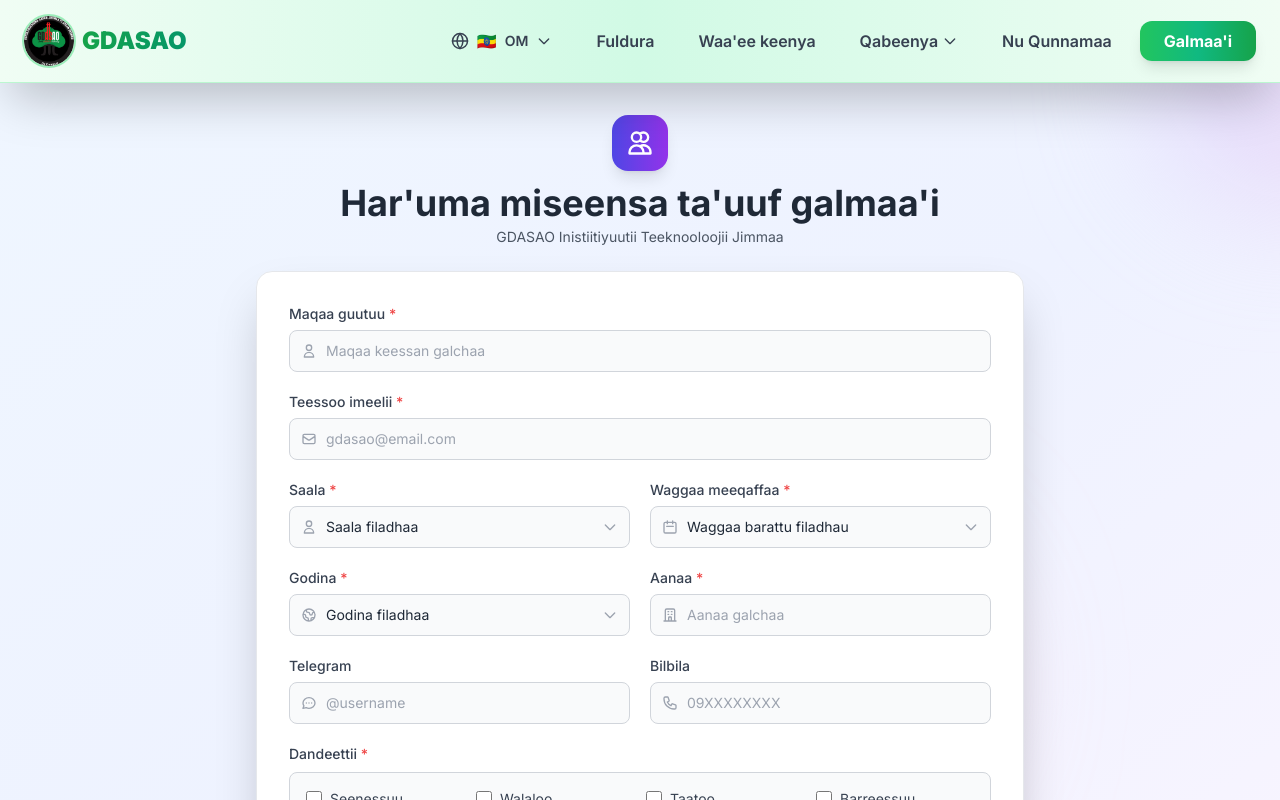
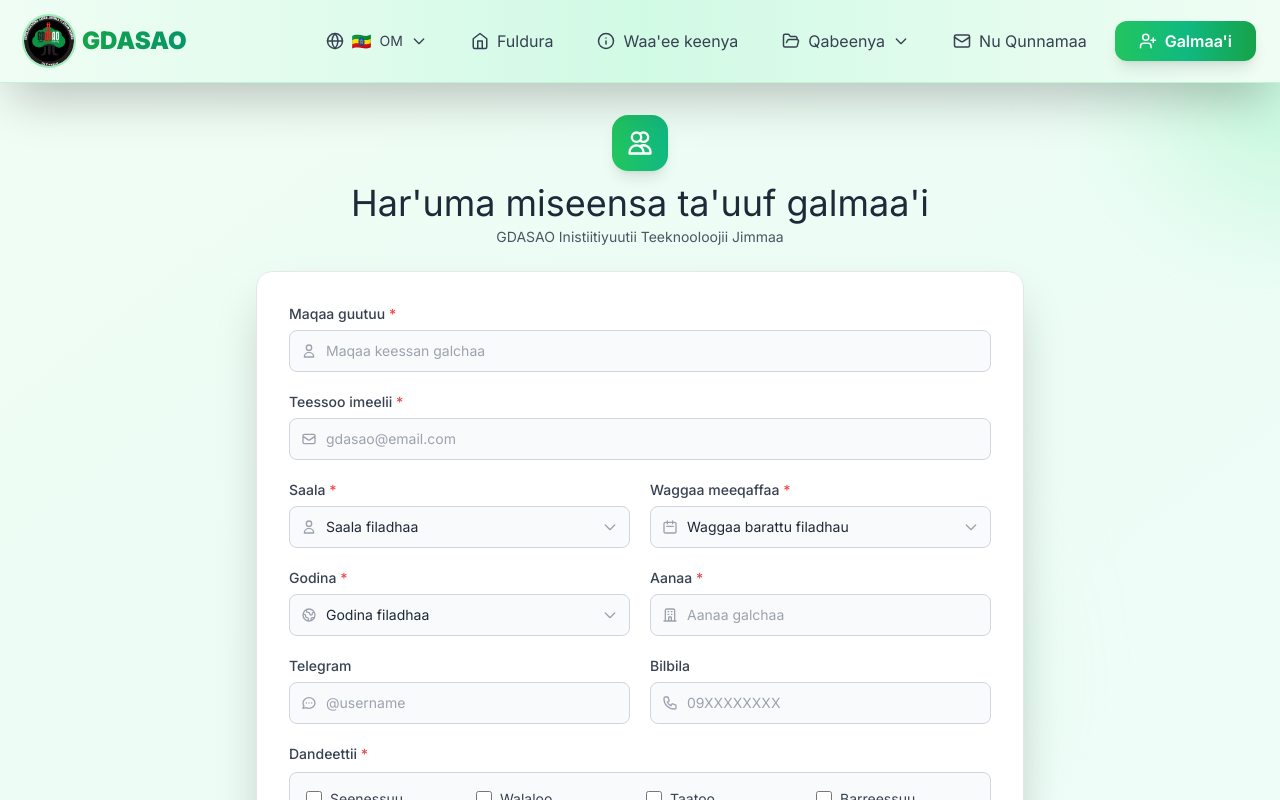
Before and after one commit to JidhaGuta/gdasao2, a Next.js app: page /om/register in a window 1280 px wide. Shown: the top 800 px of the page. Built offline with nearby package versions, Linux system fonts and the light colour scheme.

Commit message:
Icon added

```diff
--- a/app/[locale]/register/page.tsx
+++ b/app/[locale]/register/page.tsx
@@ -2,8 +2,12 @@
 
 import { useState, useEffect } from "react";
 import { useTranslations } from "next-intl";
+import { useRouter } from "next/navigation";
+import { useLocale } from "next-intl";
 
 export default function RegisterPage() {
+  const router = useRouter();
+  const locale = useLocale();
   const t = useTranslations("register");
 
   const [formData, setFormData] = useState({
@@ -79,15 +83,17 @@ export default function RegisterPage() {
     "Waggaa 5ffaa",
   ];
 
-  // Auto-dismiss message after 5 seconds
+  // Auto-dismiss message after 5 seconds and redirect
   useEffect(() => {
-    if (message && message.text) {
+    if (message && message.type === "success") {
       const timer = setTimeout(() => {
         setMessage(null);
-      }, 5000);
+        // Redirect to home page after success message
+        router.push(`/${locale}`);
+      }, 3000);
       return () => clearTimeout(timer);
     }
-  }, [message]);
+  }, [message, router, locale]);
 
   const handleChange = (
     e: React.ChangeEvent<
@@ -227,18 +233,18 @@ export default function RegisterPage() {
   };
 
   return (
-    <div className="min-h-screen flex items-center justify-center bg-gradient-to-br from-blue-50 via-indigo-50 to-purple-50 px-4 py-8 relative overflow-hidden">
+    <div className="min-h-screen flex items-center justify-center bg-gradient-to-br from-green-50 via-emerald-50 to-teal-50 px-4 py-8 relative overflow-hidden">
       {/* Animated background elements */}
       <div className="absolute inset-0 overflow-hidden">
-        <div className="absolute -top-40 -right-40 w-72 h-72 bg-gradient-to-r from-purple-200 to-pink-200 rounded-full mix-blend-multiply filter blur-3xl opacity-50 animate-blob"></div>
-        <div className="absolute -bottom-40 -left-40 w-72 h-72 bg-gradient-to-r from-blue-200 to-cyan-200 rounded-full mix-blend-multiply filter blur-3xl opacity-50 animate-blob animation-delay-2000"></div>
-        <div className="absolute top-1/2 left-1/2 transform -translate-x-1/2 -translate-y-1/2 w-72 h-72 bg-gradient-to-r from-pink-200 to-rose-200 rounded-full mix-blend-multiply filter blur-3xl opacity-50 animate-blob animation-delay-4000"></div>
+        <div className="absolute -top-40 -right-40 w-72 h-72 bg-gradient-to-r from-green-200 to-emerald-200 rounded-full mix-blend-multiply filter blur-3xl opacity-50 animate-blob"></div>
+        <div className="absolute -bottom-40 -left-40 w-72 h-72 bg-gradient-to-r from-teal-200 to-green-200 rounded-full mix-blend-multiply filter blur-3xl opacity-50 animate-blob animation-delay-2000"></div>
+        <div className="absolute top-1/2 left-1/2 transform -translate-x-1/2 -translate-y-1/2 w-72 h-72 bg-gradient-to-r from-emerald-200 to-green-200 rounded-full mix-blend-multiply filter blur-3xl opacity-50 animate-blob animation-delay-4000"></div>
       </div>
 
       <div className="w-full max-w-3xl relative z-10">
         {/* Header Section */}
         <div className="text-center mb-6">
-          <div className="inline-flex items-center justify-center w-14 h-14 bg-gradient-to-r from-indigo-600 to-purple-600 rounded-2xl mb-3 shadow-lg transform hover:scale-110 transition-transform duration-300">
+          <div className="inline-flex items-center justify-center w-14 h-14 bg-gradient-to-r from-green-500 to-emerald-500 rounded-2xl mb-3 shadow-lg transform hover:scale-110 transition-transform duration-300">
             <svg
               className="w-7 h-7 text-white"
               fill="none"
@@ -253,7 +259,7 @@ export default function RegisterPage() {
               ></path>
             </svg>
           </div>
-          <h1 className="text-3xl md:text-4xl font-bold text-gray-800 mb-1">
+          <h1 className="text-3xl md:text-4xl text-gray-800 mb-1">
             {t("title")}
           </h1>
           <p className="text-gray-600 text-sm">{t("subtitle")}</p>
@@ -291,7 +297,7 @@ export default function RegisterPage() {
                   value={formData.fullName}
                   onChange={handleChange}
                   placeholder={t("placeholders.fullName")}
-                  className={`w-full pl-9 pr-3 py-2.5 bg-gray-50 border rounded-lg focus:outline-none focus:ring-2 focus:ring-indigo-500 focus:border-transparent transition-all text-gray-800 placeholder-gray-400 text-sm ${
+                  className={`w-full pl-9 pr-3 py-2.5 bg-gray-50 border rounded-lg focus:outline-none focus:ring-2 focus:ring-green-500 focus:border-transparent transition-all text-gray-800 placeholder-gray-400 text-sm ${
                     fieldErrors.fullName
                       ? "border-red-400 bg-red-50"
                       : "border-gray-300"
@@ -332,7 +338,7 @@ export default function RegisterPage() {
                   value={formData.email}
                   onChange={handleChange}
                   placeholder={t("placeholders.email")}
-                  className={`w-full pl-9 pr-3 py-2.5 bg-gray-50 border rounded-lg focus:outline-none focus:ring-2 focus:ring-indigo-500 focus:border-transparent transition-all text-gray-800 placeholder-gray-400 text-sm ${
+                  className={`w-full pl-9 pr-3 py-2.5 bg-gray-50 border rounded-lg focus:outline-none focus:ring-2 focus:ring-green-500 focus:border-transparent transition-all text-gray-800 placeholder-gray-400 text-sm ${
                     fieldErrors.email
                       ? "border-red-400 bg-red-50"
                       : "border-gray-300"
@@ -369,7 +375,7 @@ export default function RegisterPage() {
                   name="gender"
                   value={formData.gender}
                   onChange={handleChange}
-                  className={`w-full pl-9 pr-8 py-2.5 bg-gray-50 border rounded-lg focus:outline-none focus:ring-2 focus:ring-indigo-500 focus:border-transparent transition-all text-gray-800 appearance-none text-sm ${
+                  className={`w-full pl-9 pr-8 py-2.5 bg-gray-50 border rounded-lg focus:outline-none focus:ring-2 focus:ring-green-500 focus:border-transparent transition-all text-gray-800 appearance-none text-sm ${
                     fieldErrors.gender
                       ? "border-red-400 bg-red-50"
                       : "border-gray-300"
@@ -427,7 +433,7 @@ export default function RegisterPage() {
                   name="batch"
                   value={formData.batch}
                   onChange={handleChange}
-                  className={`w-full pl-9 pr-8 py-2.5 bg-gray-50 border rounded-lg focus:outline-none focus:ring-2 focus:ring-indigo-500 focus:border-transparent transition-all text-gray-800 appearance-none text-sm ${
+                  className={`w-full pl-9 pr-8 py-2.5 bg-gray-50 border rounded-lg focus:outline-none focus:ring-2 focus:ring-green-500 focus:border-transparent transition-all text-gray-800 appearance-none text-sm ${
                     fieldErrors.batch
                       ? "border-red-400 bg-red-50"
                       : "border-gray-300"
@@ -486,7 +492,7 @@ export default function RegisterPage() {
                   name="zone"
                   value={formData.zone}
                   onChange={handleChange}
-                  className={`w-full pl-9 pr-8 py-2.5 bg-gray-50 border rounded-lg focus:outline-none focus:ring-2 focus:ring-indigo-500 focus:border-transparent transition-all text-gray-800 appearance-none text-sm ${
+                  className={`w-full pl-9 pr-8 py-2.5 bg-gray-50 border rounded-lg focus:outline-none focus:ring-2 focus:ring-green-500 focus:border-transparent transition-all text-gray-800 appearance-none text-sm ${
                     fieldErrors.zone
                       ? "border-red-400 bg-red-50"
                       : "border-gray-300"
@@ -546,7 +552,7 @@ export default function RegisterPage() {
                   value={formData.woreda}
                   onChange={handleChange}
                   placeholder={t("placeholders.woreda")}
-                  className={`w-full pl-9 pr-3 py-2.5 bg-gray-50 border rounded-lg focus:outline-none focus:ring-2 focus:ring-indigo-500 focus:border-transparent transition-all text-gray-800 placeholder-gray-400 text-sm ${
+                  className={`w-full pl-9 pr-3 py-2.5 bg-gray-50 border rounded-lg focus:outline-none focus:ring-2 focus:ring-green-500 focus:border-transparent transition-all text-gray-800 placeholder-gray-400 text-sm ${
                     fieldErrors.woreda
                       ? "border-red-400 bg-red-50"
                       : "border-gray-300"
@@ -586,7 +592,7 @@ export default function RegisterPage() {
                   value={formData.telegram}
                   onChange={handleChange}
                   placeholder={t("placeholders.telegram")}
-                  className="w-full pl-9 pr-3 py-2.5 bg-gray-50 border border-gray-300 rounded-lg focus:outline-none focus:ring-2 focus:ring-indigo-500 focus:border-transparent transition-all text-gray-800 placeholder-gray-400 text-sm"
+                  className="w-full pl-9 pr-3 py-2.5 bg-gray-50 border border-gray-300 rounded-lg focus:outline-none focus:ring-2 focus:ring-green-500 focus:border-transparent transition-all text-gray-800 placeholder-gray-400 text-sm"
                 />
               </div>
             </div>
@@ -619,7 +625,7 @@ export default function RegisterPage() {
                   onChange={handleChange}
                   placeholder={t("placeholders.phone")}
                   maxLength={10}
-                  className="w-full pl-9 pr-3 py-2.5 bg-gray-50 border border-gray-300 rounded-lg focus:outline-none focus:ring-2 focus:ring-indigo-500 focus:border-transparent transition-all text-gray-800 placeholder-gray-400 text-sm"
+                  className="w-full pl-9 pr-3 py-2.5 bg-gray-50 border border-gray-300 rounded-lg focus:outline-none focus:ring-2 focus:ring-green-500 focus:border-transparent transition-all text-gray-800 placeholder-gray-400 text-sm"
                 />
               </div>
             </div>
@@ -646,7 +652,7 @@ export default function RegisterPage() {
                         type="checkbox"
                         checked={formData.talent.split(", ").includes(talent)}
                         onChange={() => handleTalentChange(talent)}
-                        className="w-4 h-4 text-indigo-600 rounded focus:ring-indigo-500"
+                        className="w-4 h-4 text-green-600 rounded focus:ring-green-500"
                       />
                       <span className="text-sm text-gray-700">{talent}</span>
                     </label>
@@ -692,7 +698,7 @@ export default function RegisterPage() {
                   onChange={handleChange}
                   placeholder={t("placeholders.comment")}
                   rows={2}
-                  className="w-full pl-9 pr-3 py-2.5 bg-gray-50 border border-gray-300 rounded-lg focus:outline-none focus:ring-2 focus:ring-indigo-500 focus:border-transparent transition-all text-gray-800 placeholder-gray-400 resize-none text-sm"
+                  className="w-full pl-9 pr-3 py-2.5 bg-gray-50 border border-gray-300 rounded-lg focus:outline-none focus:ring-2 focus:ring-green-500 focus:border-transparent transition-all text-gray-800 placeholder-gray-400 resize-none text-sm"
                 />
               </div>
             </div>
@@ -742,7 +748,7 @@ export default function RegisterPage() {
           <button
             type="submit"
             disabled={loading}
-            className="w-full mt-2 bg-gradient-to-r from-indigo-600 to-purple-600 text-white py-2.5 rounded-lg font-semibold hover:from-indigo-700 hover:to-purple-700 transition-all transform hover:scale-[1.02] disabled:opacity-50 disabled:cursor-not-allowed disabled:hover:scale-100 shadow-lg text-sm"
+            className="w-full mt-2 bg-gradient-to-r from-green-500 to-emerald-500 text-white py-2.5 rounded-lg hover:from-green-600 hover:to-emerald-600 transition-all transform hover:scale-[1.02] disabled:opacity-50 disabled:cursor-not-allowed disabled:hover:scale-100 shadow-lg text-sm"
           >
             {loading ? (
               <span className="flex items-center justify-center gap-2">
--- a/app/messages/om.json
+++ b/app/messages/om.json
@@ -21,7 +21,7 @@
       "joinTelegram": "Telegramitti makami"
     },
     "whatWeDo": {
-      "title": "Waan Hojjennu",
+      "title": "Gahee keenya",
       "subtitle": "Hawaasa jabeessuu, dhaloota barsiisuu, hirmaachisummaa fi waljijjiirraa aadaa guddisuu",
       "educating": {
         "title": "Dhaloota Barsiisuu",
--- a/components/Navbar.tsx
+++ b/components/Navbar.tsx
@@ -2,7 +2,18 @@
 
 import Link from "next/link";
 import Image from "next/image";
-import { Menu, X, Globe } from "lucide-react";
+import {
+  Menu,
+  X,
+  Globe,
+  Home,
+  Info,
+  FolderOpen,
+  Mail,
+  UserPlus,
+  Users,
+  BookOpen,
+} from "lucide-react";
 import { useState } from "react";
 import { useTranslations } from "next-intl";
 import { useLocale } from "next-intl";
@@ -57,7 +68,7 @@ export default function Navbar() {
         </Link>
 
         {/* Desktop Menu */}
-        <div className="hidden md:flex items-center gap-3 font-semibold">
+        <div className="hidden md:flex items-center gap-3">
           {/* Language Switcher - Before Home */}
           <div className="relative">
             <button
@@ -107,15 +118,17 @@ export default function Navbar() {
 
           <Link
             href={`/${locale}`}
-            className="px-4 py-2 rounded-xl text-gray-700 hover:text-gray-900 hover:bg-green-200/50 transition-all duration-300"
+            className="px-4 py-2 rounded-xl text-gray-700 hover:text-gray-900 hover:bg-green-200/50 transition-all duration-300 inline-flex items-center gap-2"
           >
+            <Home size={18} />
             {t("home")}
           </Link>
 
           <Link
             href={`/${locale}/about`}
-            className="px-4 py-2 rounded-xl text-gray-700 hover:text-gray-900 hover:bg-green-200/50 transition-all duration-300"
+            className="px-4 py-2 rounded-xl text-gray-700 hover:text-gray-900 hover:bg-green-200/50 transition-all duration-300 inline-flex items-center gap-2"
           >
+            <Info size={18} />
             {t("about")}
           </Link>
 
@@ -123,8 +136,9 @@ export default function Navbar() {
           <div className="relative">
             <button
               onClick={() => setOpenDropdown(!openDropdown)}
-              className="px-4 py-2 rounded-xl text-gray-700 hover:text-gray-900 hover:bg-green-200/50 transition-all duration-300 inline-flex items-center gap-1"
+              className="px-4 py-2 rounded-xl text-gray-700 hover:text-gray-900 hover:bg-green-200/50 transition-all duration-300 inline-flex items-center gap-2"
             >
+              <FolderOpen size={18} />
               {t("resources")}
               <svg
                 className={`w-4 h-4 transition-transform ${
@@ -144,12 +158,13 @@ export default function Navbar() {
             </button>
 
             {openDropdown && (
-              <div className="absolute left-0 top-full mt-2 bg-white backdrop-blur-md rounded-xl shadow-2xl min-w-[200px] border border-green-200 z-50 overflow-hidden">
+              <div className="absolute left-0 top-full mt-2 bg-white backdrop-blur-md rounded-xl shadow-2xl min-w-[220px] border border-green-200 z-50 overflow-hidden">
                 <Link
                   href={`/${locale}/resources/members`}
                   onClick={() => setOpenDropdown(false)}
-                  className="block px-5 py-3 text-gray-700 hover:bg-gradient-to-r hover:from-green-400 hover:to-emerald-400 hover:text-white transition-all duration-200"
+                  className="block px-5 py-3 text-gray-700 hover:bg-gradient-to-r hover:from-green-400 hover:to-emerald-400 hover:text-white transition-all duration-200 inline-flex items-center gap-2 w-full"
                 >
+                  <Users size={18} />
                   {t("members")}
                 </Link>
               </div>
@@ -158,13 +173,15 @@ export default function Navbar() {
 
           <Link
             href={`/${locale}/contact`}
-            className="px-4 py-2 rounded-xl text-gray-700 hover:text-gray-900 hover:bg-green-200/50 transition-all duration-300"
+            className="px-4 py-2 rounded-xl text-gray-700 hover:text-gray-900 hover:bg-green-200/50 transition-all duration-300 inline-flex items-center gap-2"
           >
+            <Mail size={18} />
             {t("contact")}
           </Link>
 
           <Link href={`/${locale}/register`}>
-            <button className="px-6 py-2 rounded-xl text-white font-bold bg-gradient-to-r from-green-500 via-emerald-500 to-green-600 hover:scale-105 hover:shadow-xl transition-all duration-300 shadow-lg">
+            <button className="px-6 py-2 rounded-xl text-white font-semibold bg-gradient-to-r from-green-500 via-emerald-500 to-green-600 hover:scale-105 hover:shadow-xl transition-all duration-300 shadow-lg inline-flex items-center gap-2">
+              <UserPlus size={18} />
               {t("register")}
             </button>
           </Link>
@@ -215,28 +232,32 @@ export default function Navbar() {
             <Link
               href={`/${locale}`}
               onClick={() => setIsMenuOpen(false)}
-              className="px-4 py-2 rounded-xl text-gray-700 hover:text-gray-900 hover:bg-green-200/50 transition-all duration-300"
+              className="px-4 py-2 rounded-xl text-gray-700 hover:text-gray-900 hover:bg-green-200/50 transition-all duration-300 inline-flex items-center gap-2"
             >
+              <Home size={18} />
               {t("home")}
             </Link>
 
             <Link
               href={`/${locale}/about`}
               onClick={() => setIsMenuOpen(false)}
-              className="px-4 py-2 rounded-xl text-gray-700 hover:text-gray-900 hover:bg-green-200/50 transition-all duration-300"
+              className="px-4 py-2 rounded-xl text-gray-700 hover:text-gray-900 hover:bg-green-200/50 transition-all duration-300 inline-flex items-center gap-2"
             >
+              <Info size={18} />
               {t("about")}
             </Link>
 
             <div>
-              <div className="px-4 py-2 text-gray-700 font-medium">
+              <div className="px-4 py-2 text-gray-700 font-medium flex items-center gap-2">
+                <FolderOpen size={18} />
                 {t("resources")}
               </div>
               <Link
                 href={`/${locale}/resources/members`}
                 onClick={() => setIsMenuOpen(false)}
-                className="block px-6 py-2 text-gray-700 hover:text-gray-900 hover:bg-green-200/50 rounded-lg transition-all duration-300"
+                className="block px-6 py-2 text-gray-700 hover:text-gray-900 hover:bg-green-200/50 rounded-lg transition-all duration-300 inline-flex items-center gap-2 ml-4"
               >
+                <Users size={16} />
                 {t("members")}
               </Link>
             </div>
@@ -244,8 +265,9 @@ export default function Navbar() {
             <Link
               href={`/${locale}/contact`}
               onClick={() => setIsMenuOpen(false)}
-              className="px-4 py-2 rounded-xl text-gray-700 hover:text-gray-900 hover:bg-green-200/50 transition-all duration-300"
+              className="px-4 py-2 rounded-xl text-gray-700 hover:text-gray-900 hover:bg-green-200/50 transition-all duration-300 inline-flex items-center gap-2"
             >
+              <Mail size={18} />
               {t("contact")}
             </Link>
 
@@ -253,7 +275,8 @@ export default function Navbar() {
               href={`/${locale}/register`}
               onClick={() => setIsMenuOpen(false)}
             >
-              <button className="w-full px-6 py-2 rounded-xl text-white font-bold bg-gradient-to-r from-green-500 via-emerald-500 to-green-600 transition-all duration-300">
+              <button className="w-full px-6 py-2 rounded-xl text-white font-semibold bg-gradient-to-r from-green-500 via-emerald-500 to-green-600 transition-all duration-300 inline-flex items-center justify-center gap-2">
+                <UserPlus size={18} />
                 {t("register")}
               </button>
             </Link>
```
